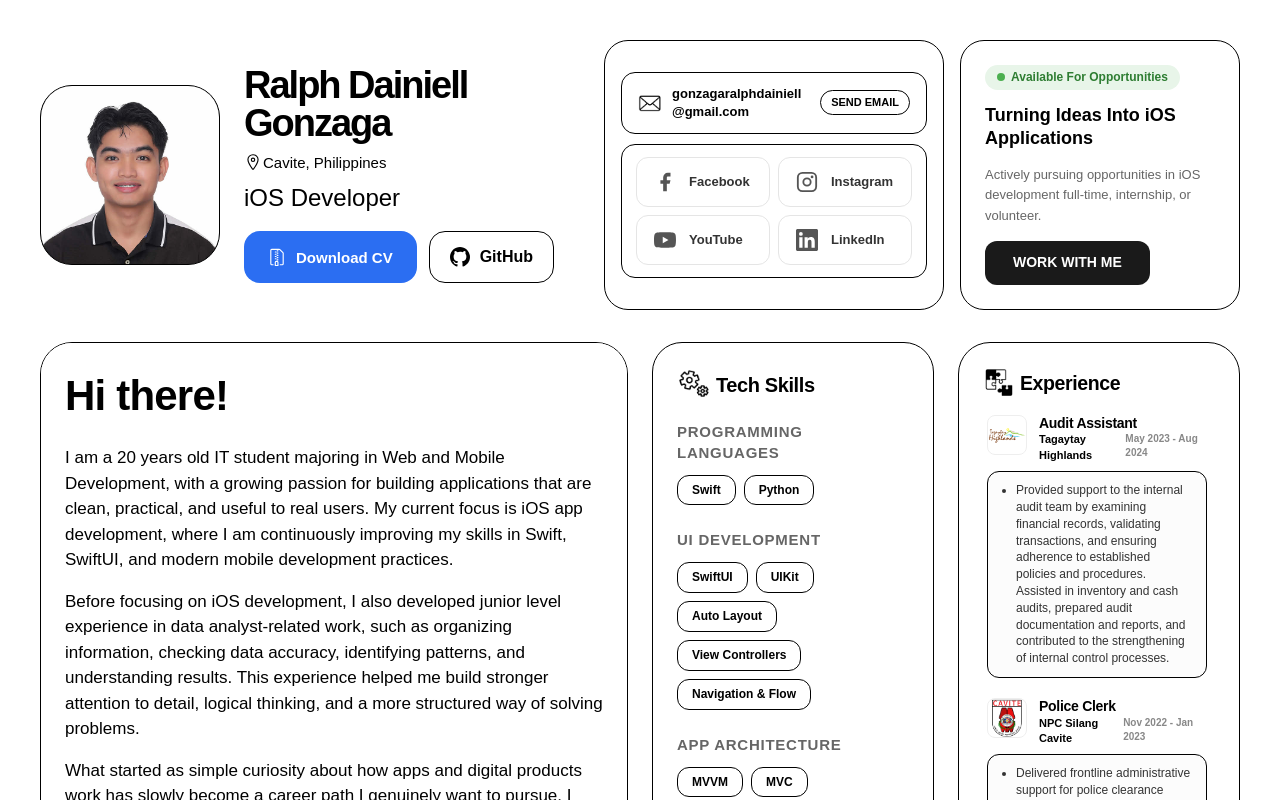
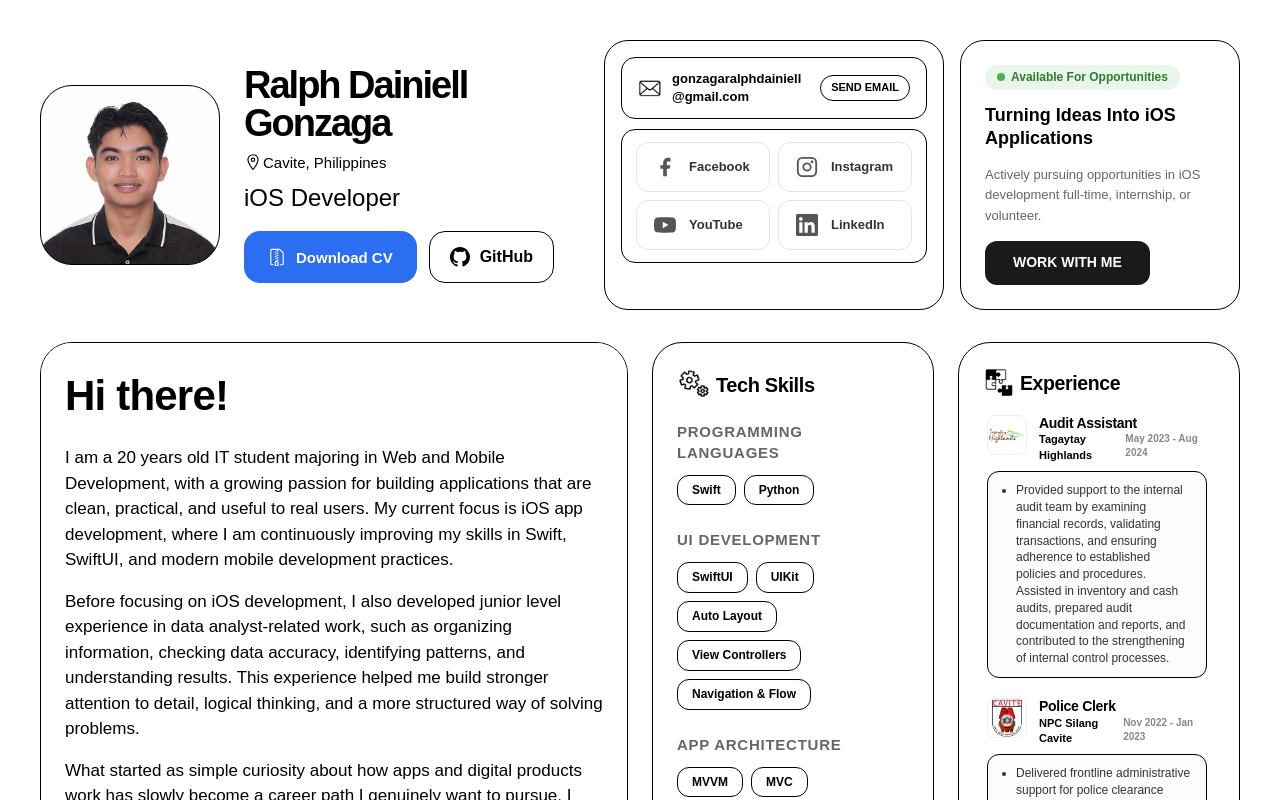
Before and after one commit to Valiantic/Ralph-Dainiell, a Next.js app: page / in a window 1280 px wide. Shown: the top 800 px of the page. Built offline with nearby package versions, Linux system fonts and the light colour scheme; a web font is replaced by a local one.

Commit message:
dinasour

```diff
--- a/app/components/ProfileHero.tsx
+++ b/app/components/ProfileHero.tsx
@@ -186,7 +186,7 @@ export const ProfileHero = ({ data }: ProfileHeroProps) => {
                     style={{
                         padding: '16px', display: 'flex', flexDirection: 'column', gap: '10px',
                         flex: '1 1 300px', borderRadius: '24px', border: '1.5px solid #000',
-                        justifyContent: 'center', boxSizing: 'border-box'
+                        justifyContent: 'flex-start', boxSizing: 'border-box'
                     }}
                 >
                     {hasCursor ? (
@@ -321,7 +321,7 @@ export const ProfileHero = ({ data }: ProfileHeroProps) => {
                     style={{
                         padding: '24px', display: 'flex', flexDirection: 'column', gap: '14px',
                         flex: '1 1 240px', borderRadius: '24px', border: '1.5px solid #000',
-                        background: '#fff', justifyContent: 'center', boxSizing: 'border-box'
+                        background: '#fff', justifyContent: 'flex-start', boxSizing: 'border-box'
                     }}
                 >
                     <div style={{
@@ -422,6 +422,7 @@ export const ProfileHero = ({ data }: ProfileHeroProps) => {
                         flex: none !important;
                         height: auto !important;
                         padding: 16px !important;
+                        justify-content: flex-start !important;
                     }
                 }
             `}</style>
```
